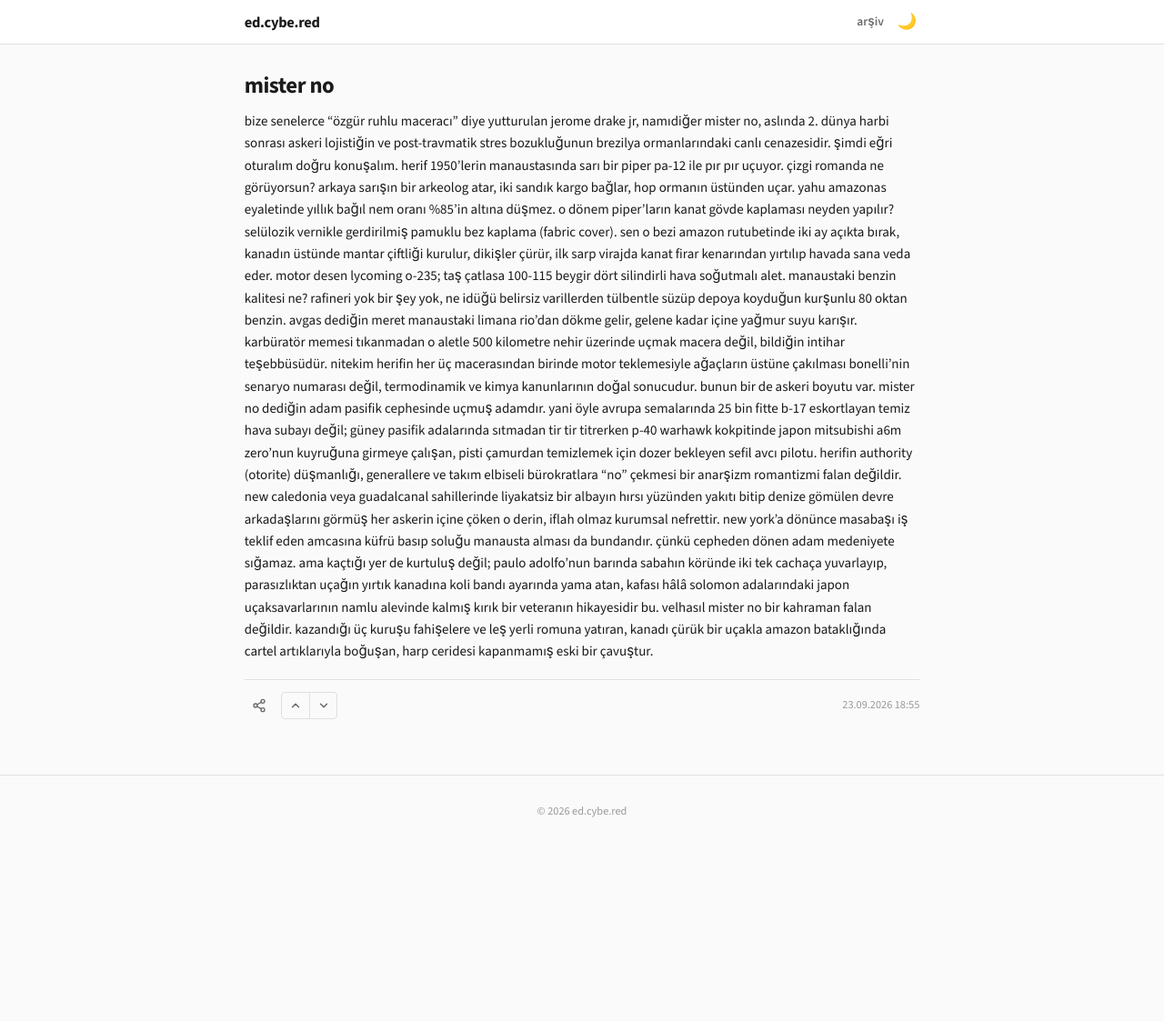
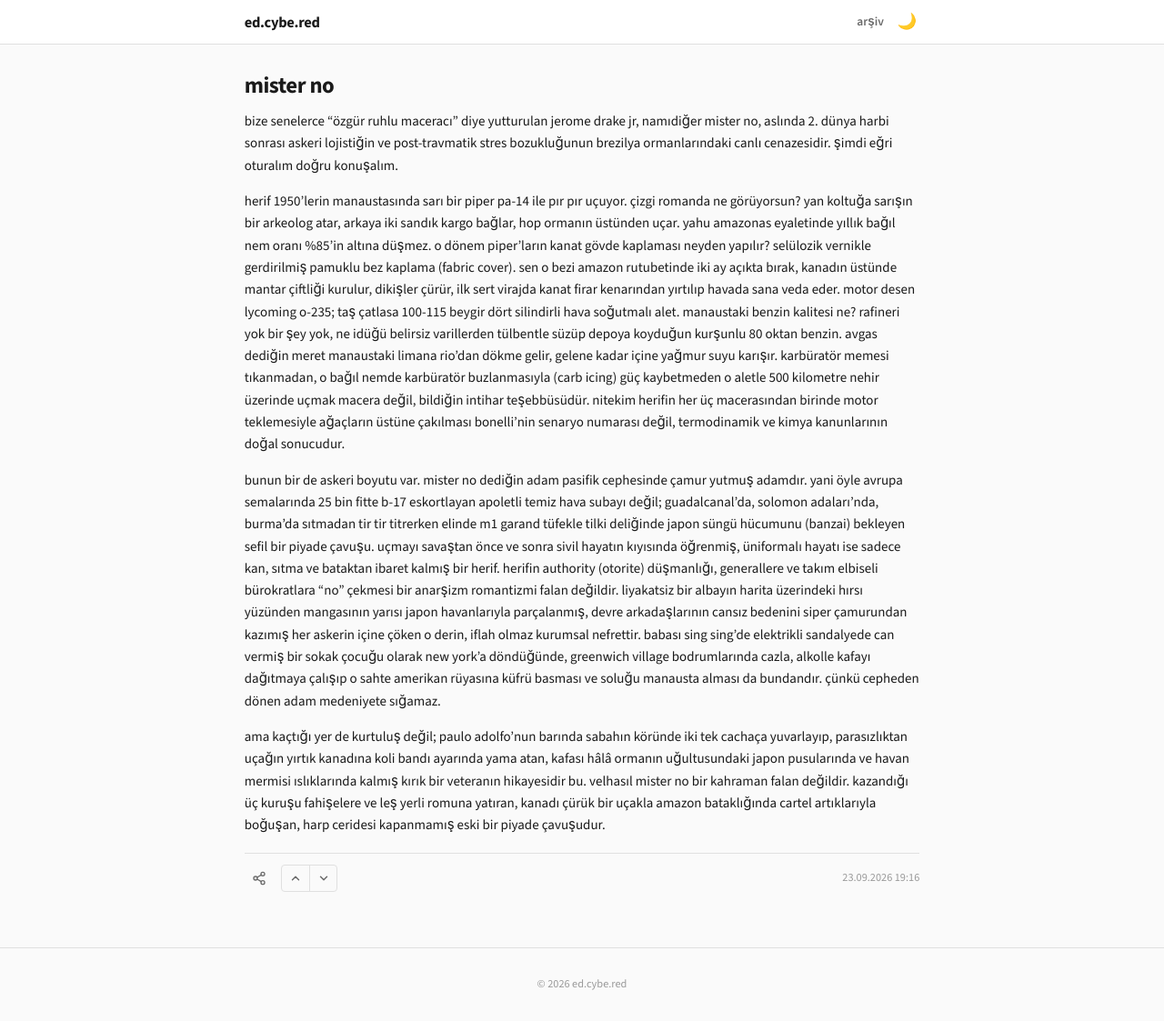
Before and after one commit to c1b063376bbc/c1b063376bbc.github.io, a Jekyll site: the page built from _posts/2026-09-23-mister-no.md, in a window 1280 px wide and 1123 px high. Shown: the whole window at 91% size. Built offline with Jekyll 4.4.1, drawn with Linux system fonts in a browser that asks for light colours.

Commit message:
ed: 2026-09-23-mister-no
duzeltme

```diff
--- a/_posts/2026-09-23-mister-no.md
+++ b/_posts/2026-09-23-mister-no.md
@@ -1,11 +1,12 @@
 ---
 title: "mister no"
-date: 2026-09-23 21:55:22 +0300
+date: 2026-09-23 22:16:34 +0300
 ---
 
-bize senelerce "özgür ruhlu maceracı" diye yutturulan jerome drake jr, namıdiğer mister no, aslında 2. dünya harbi sonrası askeri lojistiğin ve post-travmatik stres bozukluğunun brezilya ormanlarındaki canlı cenazesidir.
-şimdi eğri oturalım doğru konuşalım. herif 1950'lerin manaustasında sarı bir piper pa-12 ile pır pır uçuyor. çizgi romanda ne görüyorsun? arkaya sarışın bir arkeolog atar, iki sandık kargo bağlar, hop ormanın üstünden uçar. yahu amazonas eyaletinde yıllık bağıl nem oranı %85’in altına düşmez. o dönem piper’ların kanat gövde kaplaması neyden yapılır? selülozik vernikle gerdirilmiş pamuklu bez kaplama (fabric cover). sen o bezi amazon rutubetinde iki ay açıkta bırak, kanadın üstünde mantar çiftliği kurulur, dikişler çürür, ilk sarp virajda kanat firar kenarından yırtılıp havada sana veda eder.
-motor desen lycoming o-235; taş çatlasa 100-115 beygir dört silindirli hava soğutmalı alet. manaustaki benzin kalitesi ne? rafineri yok bir şey yok, ne idüğü belirsiz varillerden tülbentle süzüp depoya koyduğun kurşunlu 80 oktan benzin. avgas dediğin meret manaustaki limana rio'dan dökme gelir, gelene kadar içine yağmur suyu karışır. karbüratör memesi tıkanmadan o aletle 500 kilometre nehir üzerinde uçmak macera değil, bildiğin intihar teşebbüsüdür. nitekim herifin her üç macerasından birinde motor teklemesiyle ağaçların üstüne çakılması bonelli'nin senaryo numarası değil, termodinamik ve kimya kanunlarının doğal sonucudur.
-bunun bir de askeri boyutu var. mister no dediğin adam pasifik cephesinde uçmuş adamdır. yani öyle avrupa semalarında 25 bin fitte b-17 eskortlayan temiz hava subayı değil; güney pasifik adalarında sıtmadan tir tir titrerken p-40 warhawk kokpitinde japon mitsubishi a6m zero'nun kuyruğuna girmeye çalışan, pisti çamurdan temizlemek için dozer bekleyen sefil avcı pilotu. herifin authority (otorite) düşmanlığı, generallere ve takım elbiseli bürokratlara "no" çekmesi bir anarşizm romantizmi falan değildir. new caledonia veya guadalcanal sahillerinde liyakatsiz bir albayın hırsı yüzünden yakıtı bitip denize gömülen devre arkadaşlarını görmüş her askerin içine çöken o derin, iflah olmaz kurumsal nefrettir.
-new york'a dönünce masabaşı iş teklif eden amcasına küfrü basıp soluğu manausta alması da bundandır. çünkü cepheden dönen adam medeniyete sığamaz. ama kaçtığı yer de kurtuluş değil; paulo adolfo'nun barında sabahın köründe iki tek cachaça yuvarlayıp, parasızlıktan uçağın yırtık kanadına koli bandı ayarında yama atan, kafası hâlâ solomon adalarındaki japon uçaksavarlarının namlu alevinde kalmış kırık bir veteranın hikayesidir bu.
-velhasıl mister no bir kahraman falan değildir. kazandığı üç kuruşu fahişelere ve leş yerli romuna yatıran, kanadı çürük bir uçakla amazon bataklığında cartel artıklarıyla boğuşan, harp ceridesi kapanmamış eski bir çavuştur.
+bize senelerce “özgür ruhlu maceracı” diye yutturulan jerome drake jr, namıdiğer mister no, aslında 2. dünya harbi sonrası askeri lojistiğin ve post-travmatik stres bozukluğunun brezilya ormanlarındaki canlı cenazesidir. şimdi eğri oturalım doğru konuşalım.
+
+herif 1950’lerin manaustasında sarı bir piper pa-14 ile pır pır uçuyor. çizgi romanda ne görüyorsun? yan koltuğa sarışın bir arkeolog atar, arkaya iki sandık kargo bağlar, hop ormanın üstünden uçar. yahu amazonas eyaletinde yıllık bağıl nem oranı %85’in altına düşmez. o dönem piper’ların kanat gövde kaplaması neyden yapılır? selülozik vernikle gerdirilmiş pamuklu bez kaplama (fabric cover). sen o bezi amazon rutubetinde iki ay açıkta bırak, kanadın üstünde mantar çiftliği kurulur, dikişler çürür, ilk sert virajda kanat firar kenarından yırtılıp havada sana veda eder. motor desen lycoming o-235; taş çatlasa 100-115 beygir dört silindirli hava soğutmalı alet. manaustaki benzin kalitesi ne? rafineri yok bir şey yok, ne idüğü belirsiz varillerden tülbentle süzüp depoya koyduğun kurşunlu 80 oktan benzin. avgas dediğin meret manaustaki limana rio’dan dökme gelir, gelene kadar içine yağmur suyu karışır. karbüratör memesi tıkanmadan, o bağıl nemde karbüratör buzlanmasıyla (carb icing) güç kaybetmeden o aletle 500 kilometre nehir üzerinde uçmak macera değil, bildiğin intihar teşebbüsüdür. nitekim herifin her üç macerasından birinde motor teklemesiyle ağaçların üstüne çakılması bonelli’nin senaryo numarası değil, termodinamik ve kimya kanunlarının doğal sonucudur.
+
+bunun bir de askeri boyutu var. mister no dediğin adam pasifik cephesinde çamur yutmuş adamdır. yani öyle avrupa semalarında 25 bin fitte b-17 eskortlayan apoletli temiz hava subayı değil; guadalcanal’da, solomon adaları'nda, burma’da sıtmadan tir tir titrerken elinde m1 garand tüfekle tilki deliğinde japon süngü hücumunu (banzai) bekleyen sefil bir piyade çavuşu. uçmayı savaştan önce ve sonra sivil hayatın kıyısında öğrenmiş, üniformalı hayatı ise sadece kan, sıtma ve bataktan ibaret kalmış bir herif. herifin authority (otorite) düşmanlığı, generallere ve takım elbiseli bürokratlara “no” çekmesi bir anarşizm romantizmi falan değildir. liyakatsiz bir albayın harita üzerindeki hırsı yüzünden mangasının yarısı japon havanlarıyla parçalanmış, devre arkadaşlarının cansız bedenini siper çamurundan kazımış her askerin içine çöken o derin, iflah olmaz kurumsal nefrettir. babası sing sing'de elektrikli sandalyede can vermiş bir sokak çocuğu olarak new york’a döndüğünde, greenwich village bodrumlarında cazla, alkolle kafayı dağıtmaya çalışıp o sahte amerikan rüyasına küfrü basması ve soluğu manausta alması da bundandır. çünkü cepheden dönen adam medeniyete sığamaz.
+
+ama kaçtığı yer de kurtuluş değil; paulo adolfo’nun barında sabahın köründe iki tek cachaça yuvarlayıp, parasızlıktan uçağın yırtık kanadına koli bandı ayarında yama atan, kafası hâlâ ormanın uğultusundaki japon pusularında ve havan mermisi ıslıklarında kalmış kırık bir veteranın hikayesidir bu. velhasıl mister no bir kahraman falan değildir. kazandığı üç kuruşu fahişelere ve leş yerli romuna yatıran, kanadı çürük bir uçakla amazon bataklığında cartel artıklarıyla boğuşan, harp ceridesi kapanmamış eski bir piyade çavuşudur.
```
